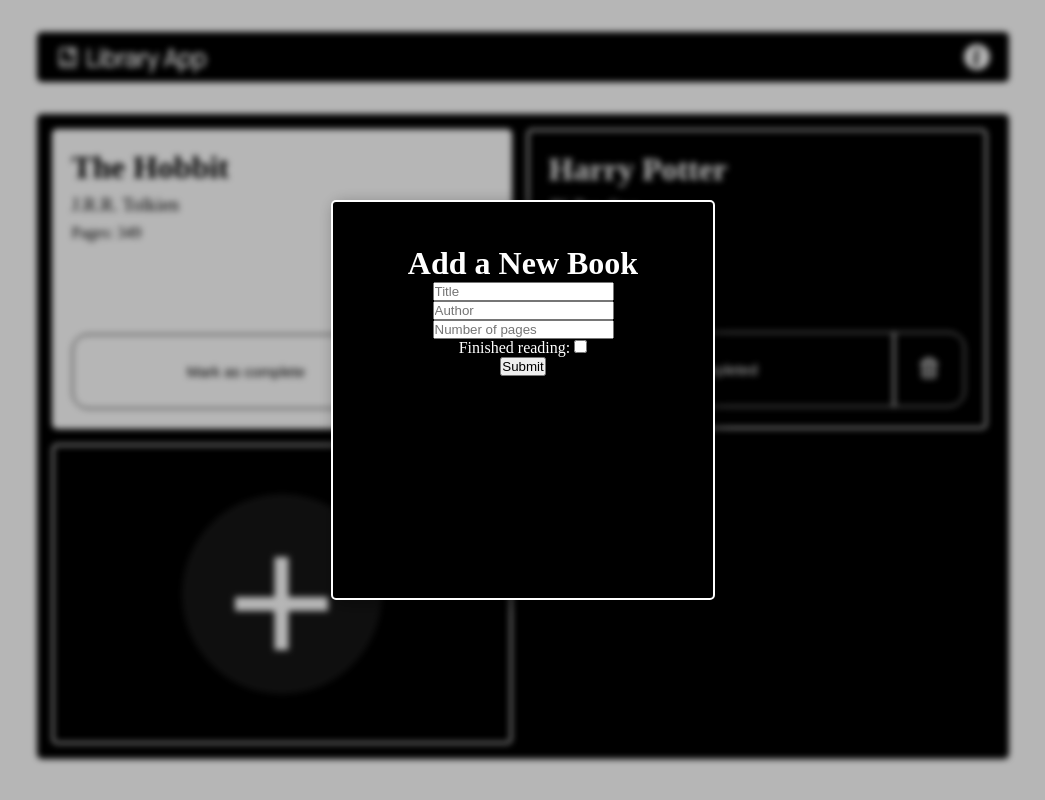
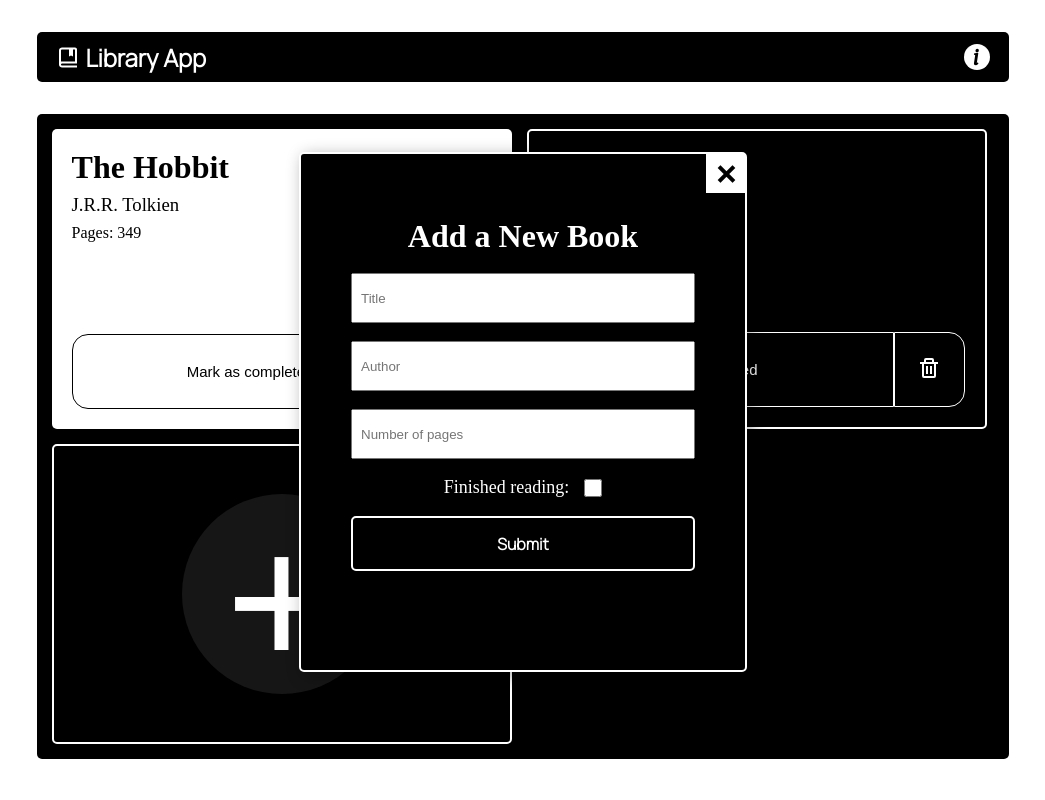
Before and after one commit to laur-ns/library-app, a plain HTML site: page index.html in a window 1280 px wide. Shown: the whole page, without its empty margins (117-1162 px from the left). Drawn offline with Linux system fonts and the light colour scheme; a web font is replaced by a local one.

Commit message:
Style new book form

```diff
--- a/index.html
+++ b/index.html
@@ -29,21 +29,20 @@
       </div>
     </div>
 
-    <div class='blur'>
+    <div class='blur'></div>
     <div class='book-form'>
-        <div class='close'>X</div>
+      <button class='close'>×</button>
       <form id='new-book'>
         <h1>Add a New Book</h1>
-          <input type='text' placeholder='Title' name='bookTitle'>
-          <input type='text' placeholder='Author' name='bookAuthor'>
-          <input type='number' placeholder='Number of pages' name='numPages'>
+        <input type='text' placeholder='Title' name='bookTitle' class='text'>
+        <input type='text' placeholder='Author' name='bookAuthor' class='text'>
+        <input type='number' placeholder='Number of pages' name='numPages' class='text'>
         <div class='checkbox-wrapper'>
           <label for='isRead'>Finished reading: </label>
-            <input type='checkbox' name='isRead'>
+          <input type='checkbox' name='isRead' class='checkbox'>
         </div>
-          <input type='submit' name='submitNewBook'>
+        <input type='submit' name='submitNewBook' class='submit'>
       </form>
-      </div>
     </div>
   </body>
 </html>
--- a/style.css
+++ b/style.css
@@ -187,6 +187,7 @@ img {
 }
 
 .blur {
+  display: none;
   position: fixed;
   background-color: rgba(0, 0, 0, 0.288);
   width: 100%;
@@ -197,17 +198,41 @@ img {
 }
 
 .book-form {
+  display: none;
   position: fixed;
   left: 50%;
-  top: 25%;
+  top: 19%;
   transform: translate(-50%, 0);
-  height: 50%;
-  width: 30%;
+  height: 65%;
+  width: 35%;
   background-color: black;
   border: 2px solid white;
   border-radius: 5px;
   box-shadow: 4px 4px 16px 1px rgba(0, 0, 0, 0.315);
   font-family: 'Source Serif Pro', serif;
+  display: flex;
+  flex-direction: column;
+}
+
+.close {
+  align-self: flex-end;
+  background-color: white;
+  border: 1px solid white;
+  text-align: center;
+  font-family: 'Manrope', sans-serif;
+  font-size: 42px;
+  font-weight: 900;
+  width: 39px;
+  height: 39px;
+  display: flex;
+  justify-content: center;
+  align-items: center;
+  cursor: pointer;
+  transition: box-shadow 0.1s;
+}
+
+.close:hover {
+  box-shadow: 0 0 20px 2px rgba(255, 255, 255, 0.63);
 }
 
 #new-book {
@@ -217,4 +242,42 @@ img {
   justify-content: center;
   align-items: center;
   padding: 25px 50px 25px 50px;
+  gap: 18px;
 }
+
+.text {
+  width: 100%;
+  height: 50px;
+  padding: 8px;
+}
+
+.checkbox-wrapper {
+  display: flex;
+  align-items: center;
+  gap: 15px;
+  font-size: 18px;
+}
+
+.checkbox {
+  height: 18px;
+  width: 18px;
+}
+
+.submit {
+  background-color: black;
+  border: 2px solid white;
+  color: white;
+  font-family: 'Manrope', sans-serif;
+  font-weight: 700;
+  font-size: 16px;
+  border-radius: 5px;
+  width: 100%;
+  height: 55px;
+  cursor: pointer;
+  transition: background-color 0.1s;
+}
+
+.submit:hover {
+  background-color: white;
+  color: black;
+}
```
Lines whose indentation alone changed are shown as unchanged.
